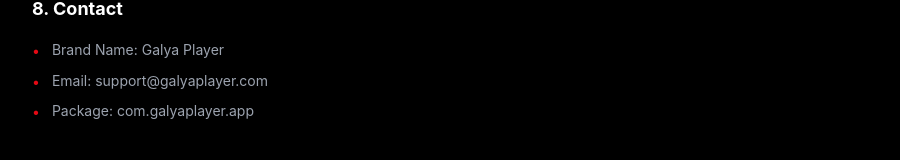
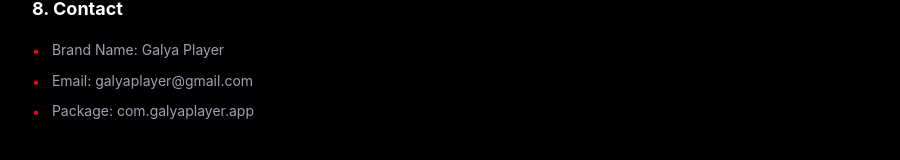
Before and after one commit to erdemsimsek0/galyaplayer-web, a Next.js app: page /privacy in a window 1280 px wide. Shown: the part 1868-2028 px from the top of the page, without its empty margins (184-1084 px from the left). Built offline with nearby package versions, Linux system fonts and the light colour scheme.

Commit message:
update contact email

```diff
--- a/app/privacy/page.tsx
+++ b/app/privacy/page.tsx
@@ -68,7 +68,7 @@
     title: '8. Contact',
     bullets: [
       'Brand Name: Galya Player',
-      'Email: support@galyaplayer.com',
+      'Email: galyaplayer@gmail.com',
       'Package: com.galyaplayer.app',
     ],
   },
--- a/app/terms/page.tsx
+++ b/app/terms/page.tsx
@@ -78,7 +78,7 @@
     title: '9. Contact',
     bullets: [
       'Brand Name: Galya Player',
-      'Email: support@galyaplayer.com',
+      'Email: galyaplayer@gmail.com',
       'Package: com.galyaplayer.app',
     ],
   },
```
